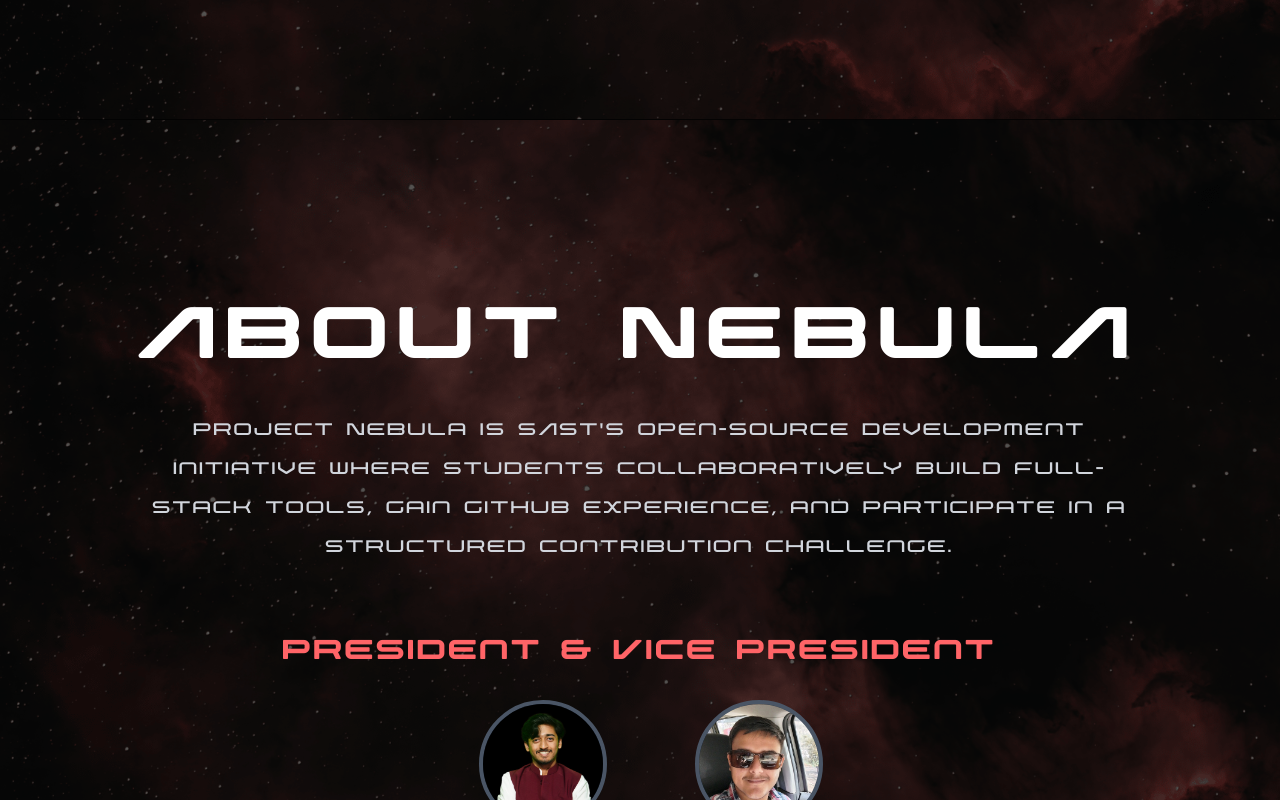
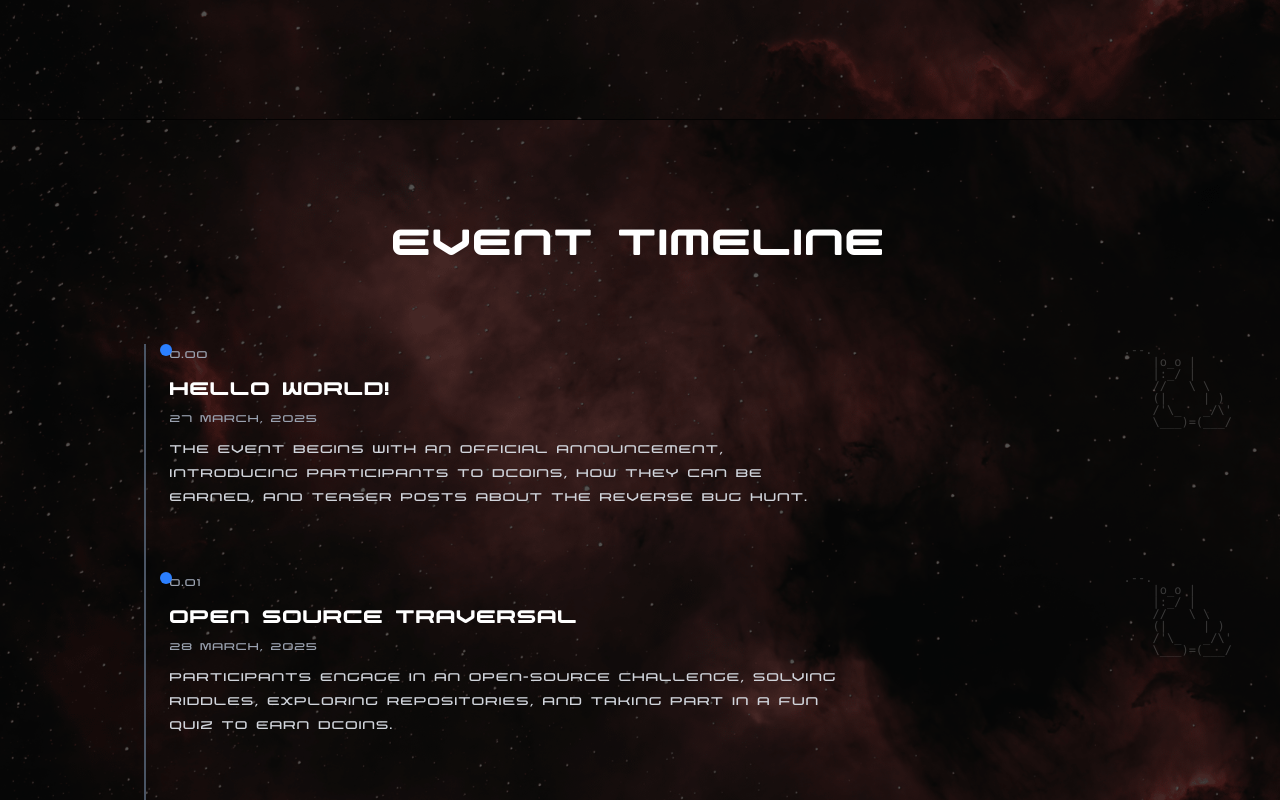
Before and after one commit to vedpawar2254/Nebula, a Next.js app: page / in a window 1280 px wide. Shown: the part 680-1480 px from the top of the page. Built offline with nearby package versions, Linux system fonts and the light colour scheme.

Commit message:
Event Timeline added

```diff
--- a/src/app/page.tsx
+++ b/src/app/page.tsx
@@ -185,6 +185,89 @@
             </main>
           </section>
 
+
+      {/* 🕒 Timeline Section */}
+      <section className="w-full px-6 sm:px-12 py-24 relative">
+        <div className="absolute inset-0  z-0" />
+        <div className="relative z-10 max-w-5xl mx-auto">
+          <h2 className="text-4xl sm:text-5xl font-bold text-center text-white font-orbitron mb-20">
+            Event Timeline
+          </h2>
+
+          <div className="relative border-l-2 border-gray-600 pl-6 ml-4">
+            {[
+              {
+                step: '0.00',
+                title: 'Hello World!',
+                date: '27 March, 2025',
+                description:
+                  'The event begins with an official announcement, introducing participants to DCoins, how they can be earned, and teaser posts about the Reverse Bug Hunt.',
+                },
+              {
+                step: '0.01',
+                title: 'Open Source Traversal',
+                date: '28 March, 2025',
+                description:
+                  'Participants engage in an open-source challenge, solving riddles, exploring repositories, and taking part in a fun quiz to earn DCoins.',
+                },
+              {
+                step: '0.02',
+                title: 'Bug Smash Arena',
+                date: '30 March, 2025',
+                description:
+                  'A real-time bug hunt where participants fix issues across selected repositories and compete to top the contributor chart.',
+                },
+              {
+                step: '0.03',
+                title: 'Mentorship AMA',
+                date: '1 April, 2025',
+                description:
+                  'Top open-source mentors share experiences and answer participant questions in a relaxed fireside AMA session.',
+                },
+              {
+                step: '0.04',
+                title: 'Final Showcase & Rewards',
+                date: '5 April, 2025',
+                description:
+                  'Final presentations, leaderboard highlights, rewards ceremony, and a sneak peek into future open-source roadmaps.',
+                },
+            ].map((event, idx) => (
+              <motion.div
+                key={idx}
+                initial={{ opacity: 0, y: 50 }}
+                whileInView={{ opacity: 1, y: 0 }}
+                viewport={{ once: true }}
+                transition={{ duration: 0.6, ease: 'easeOut', delay: idx * 0.1 }}
+                className="mb-16 relative"
+              >
+                {/* Dot */}
+                <div className="absolute -left-[10px] w-3 h-3 bg-blue-500 rounded-full" />
+
+                {/* Content */}
+                <div>
+                  <div className="mb-2 text-sm text-gray-400">{event.step}</div>
+                  <h3 className="text-2xl font-semibold text-white font-orbitron mb-1">
+                    {event.title}
+                  </h3>
+                  <p className="mb-2 text-sm text-gray-400">{event.date}</p>
+                  <p className="text-base text-gray-300 max-w-2xl">{event.description}</p>
+                </div>
+
+                {/* Optional ASCII mascot or decoration */}
+                <div className="absolute right-[-80px] top-0 hidden sm:block opacity-20 text-white text-xs leading-none whitespace-pre font-mono select-none pointer-events-none">
+      {`    .--.
+        |o_o |
+        |:_/ |
+        //   \\ \\
+        (|     | )
+        /'\\_   _/\\'
+        \\___)=(___/`}
+                </div>
+              </motion.div>
+            ))}
+          </div>
+        </div>
+      </section>
         {/* 🟨 About Section - no background */}
         <section className="w-full px-6 sm:px-12 py-20">
           <motion.div
@@ -196,7 +279,6 @@
             <About />cs
           </motion.div>
         </section>
-
            {/* Footer */}
           <footer className="w-full py-6 text-center bg-black text-gray-400 z-10">
             <p className="text-xl sm:text-2xl font-orbitron">By SAST</p>
@@ -206,6 +288,8 @@
       </div>
 
       {/* <Profile repositories={[]}/> */}
+
+
 
 
 
```
Lines whose indentation alone changed are shown as unchanged.
